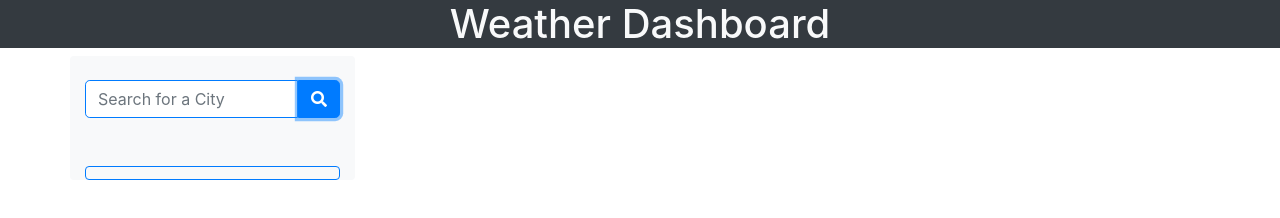
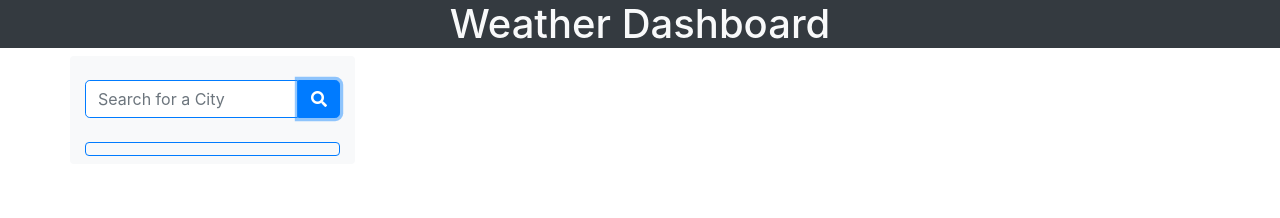
Before and after one commit to pprewitt/WeatherApp, a plain HTML site: page index.html in a window 1280 px wide. Both pictures are taken after a click on the button 319 px from the left and 99 px from the top of the page. Drawn offline with nearby package versions, Linux system fonts and the light colour scheme; no server answers.

Commit message:
some styling updates

```diff
--- a/index.html
+++ b/index.html
@@ -20,7 +20,7 @@
                             <i class="fas fa-search"></i>
                         </button>
                 </div>
-                <div class="history pb=2" id="cities-view">
+                <div class="history pb=6" id="cities-view">
                 </div>
             </div>
             <div class="col-md-9 weather-summary">
--- a/script.js
+++ b/script.js
@@ -5,6 +5,7 @@ var dayPlusThree = moment().add(3, 'days').format('ddd, MMM D');
 var dayPlusFour = moment().add(4, 'days').format('ddd, MMM D');
 var dayPlusFive = moment().add(5, 'days').format('ddd, MMM D');
 
+var cities = JSON.parse(localStorage.getItem('cities')) || [];
 
 
 $("#inputCityName").keypress(function () {
@@ -113,7 +114,6 @@ function getFiveDayForecast (){
 getFiveDayForecast();
           })
         }
-var cities = JSON.parse(localStorage.getItem('cities')) || [];
 
 function renderButtons() {
 
@@ -121,7 +121,7 @@ function renderButtons() {
     $("#cities-view").empty();
     for (var i = 0; i < cities.length; i++) {
 
-      var a = $("<br><button class= 'btn-outline-primary btn d-flex justify-content-center btn-default btn-block'>");
+      var a = $("<button class= 'btn-outline-primary mb-2 mt-0 btn d-flex justify-content-center btn-default btn-block'>");
       a.addClass("city");
       a.attr("chosenCity", cities[i]);
       a.text(cities[i]);
@@ -131,10 +131,12 @@ function renderButtons() {
 
 
 renderButtons();
-var chosenCity = cities.pop();
+$(document).ready(function() {
+  var chosenCity = cities.pop();
 displayCityInfo(chosenCity);
+})
 
-  $("#searchCity").on("click", function(event) {
+$("#searchCity").on("click", function(event) {
     event.preventDefault();
 
     var chosenCity = $("#inputCityName").val().trim();
```
